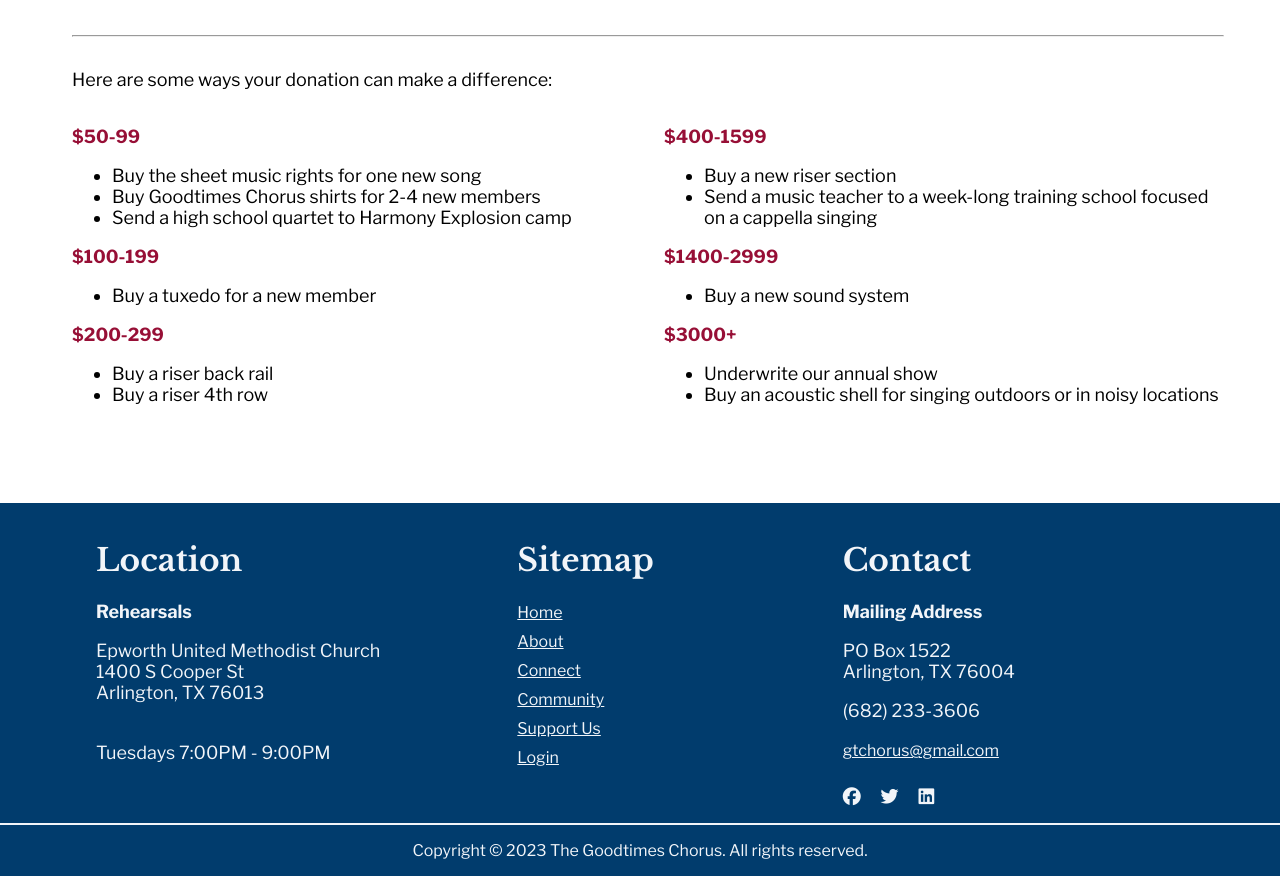
After one commit to uta-tsw0306/ctec-4350-goodtimes-redesign, a PHP site: page /support.php in a window 1280 px wide. The commit adds this page. Shown: the part 554-1430 px from the top of the page. Run offline with PHP 8.4, Linux system fonts and the light colour scheme; some libraries are stand-ins or nearby versions.

Commit message:
Add files via upload

```diff
--- a/shared.inc.php
+++ b/shared.inc.php
@@ -1,71 +1,53 @@
 <?php
 $nav = "
     <header>
-    <link rel='stylesheet' href='style.css'>
         <nav>
             <a href='index.php' class='navbar-brand'>Goodtimes Chorus</a>
             <button class='navbar-toggler' type='button' data-target='#main-navigation'><i class='fa-solid fa-bars'></i></button>
             <ul id='main-navigation' class='navbar'>
                 <li><a href='index.php' title='Home'>Home</a></li>
-                <li class='calendar-tab'><a href='calendar.php' title='Calendar'>Calendar</a>
+                <li class='calendar-tab dropdown'><a href='#' title='Calendar'>Calendar</a>
                     <ul class='calendar dropdown-content'>
-                        <li><a href='something.php' title='Title Goes Here'>Content 1</a></li>
-                        <li><a href='something.php' title='Title Goes Here'>Content 2</a></li>
+                        <li><a href='#' title='Singing Valentines'>Singing Valentines</a></li>
+                        <li><a href='#' title='Concerts'>Concerts</a></li>
                     </ul>
                 </li>
-                <li class='about-tab'><a href='about.php' title='About'>About</a>
+                <li class='about-tab dropdown'><a href='#' title='About'>About</a>
                     <ul class='about dropdown-content'>
-                        <li><a href='something.php' title='Title Goes Here'>About 1</a></li>
-                        <li><a href='something.php' title='Title Goes Here'>About 2</a></li>
-                        <li><a href='something.php' title='Title Goes Here'>About 3</a></li>
-                        <li><a href='something.php' title='Title Goes Here'>About 4</a></li>
+                        <li><a href='mission.php' title='Mission and Vision'>Mission and Vision</a></li>
+                        <li><a href='#' title='Photo Gallery'>Photo Gallery</a></li>
+                        <li><a href='repertoire.php' title='Repertoire'>Repertoire</a></li>
+                        <li><a href='#' title='Past Performances'>Past Performances</a></li>
                     </ul>
                 </li>
-                <li class='connect-tab'><a href='connect.php' title='Connect'>Connect</a>
+                <li class='connect-tab dropdown'><a href='#' title='Connect'>Connect</a>
                     <ul class='connect dropdown-content'>
-                        <li><a href='something.php' title='Title Goes Here'>Content 1</a></li>
-                        <li><a href='something.php' title='Title Goes Here'>Content 2</a></li>
+                        <li><a href='#' title='Contact'>Contact</a></li>
+                        <li><a href='#' title='Join'>Join</a></li>
                     </ul>
                 </li>
-                <li class='community-tab'><a href='community.php' title='Community'>Community</a>
+                <li class='community-tab dropdown'><a href='#' title='Community'>Community</a>
                     <ul class='community dropdown-content'>
-                        <li><a href='something.php' title='Title Goes Here'>Content 1</a></li>
-                        <li><a href='something.php' title='Title Goes Here'>Content 2</a></li>
-                        <li><a href='something.php' title='Title Goes Here'>Content 3</a></li>
-                        <li><a href='something.php' title='Title Goes Here'>Content 4</a></li>
+                        <li><a href='#' title='UTA Voice Scholarship'>UTA Voice Scholarship</a></li>
+                        <li><a href='#' title='Our Supporters'>Our Supporters</a></li>
+                        <li><a href='music_team.php' title='Music Team'>Music Team</a></li>
                     </ul>
                 </li>
-                <li class='support-tab'><a href='support.php' title='Support Us'>Support Us</a>
+                <li class='support-tab dropdown'><a href='#' title='Support Us'>Support Us</a>
                     <ul class='support dropdown-content'>
-                        <li><a href='something.php' title='Title Goes Here'>Content 3</a></li>
-                        <li><a href='something.php' title='Title Goes Here'>Content 4</a></li>
+                        <li><a href='support.php' title='Donate'>Donate</a></li>
+                        <li><a href='#' title='Book an Event'>Book an Event</a></li>
+                        <li><a href='#' title='Our First CD'>Our First CD</a></li>
                     </ul>
-                </li>";
-
-    $logOut = "<li><a href='login.php?logout' title='logout'>Log out</a></li>
+                </li>
+                <li><a href='login.php' title='Login'>Login</a> </li>
             </ul>
         </nav>
     </header>";
 
-    $userOptions = "
-                <li class='support-tab'><a href='admin_userList.php' title='list Users'>Users</a>
-                    <ul class='support dropdown-content'>
-                        <li><a href='editUserForm.php' title='New User'>Add new User</a></li>
-                    </ul>
-                </li>";
-
-    $basicNav = $nav . "<li><a href='login.php' title='Login'>Login</a> </li>
-            </ul>
-        </nav>
-    </header>";
-
-    $adminNav = $nav . $userOptions . $logOut;
-
-    $loggedInNav = $nav . $logOut;
-
 $footer = "
 <footer>
-    <div class='container'>
+    <div class='container-fluid'>
         <div class='row main-footer'>
             <div class='col-xs-12 col-md-4'>
                 <div class='footer-text'>
--- /dev/null
+++ b/support.php
@@ -0,0 +1,94 @@
+<?php
+	include ('shared.inc.php');
+?>
+<!doctype html>
+    <html>
+        <head>
+            <meta charset="utf-8">
+            <meta name="viewport" content="width=device-width, initial-scale=1, shrink-to-fit=no">
+            <meta name="keywords" content="">
+            <meta name="description" content="">
+            <meta name="author" content="Web Wise Media">
+
+            <title>Support | Goodtimes Chorus</title>
+
+            <link rel="stylesheet" href="style.css">
+
+            <script src="https://kit.fontawesome.com/403c2f4f58.js" crossorigin="anonymous"></script>
+
+
+        </head>
+
+        <body>
+        <?php echo $nav; ?>
+
+            <main>
+                <div class="container support">
+                    <div class="row">
+                        <div class="col-xs-12">
+                            <h2>Support Us</h2>
+                        </div>
+                        <div class="col-xs-12 col-lg-5">
+                            <img src="donate.jpg" alt="Male volunteer holding a donation box">
+                        </div>
+                        <div class="col-xs-12 col-lg-7">
+                            <p class="home_pg_text">As a non-profit organization, we rely on the generosity of our friends and supporters to fund our programs and events. Your contribution can help us continue to spread the love of a cappella music to audiences of all ages. Whether you make a one-time donation or become a regular sponsor, we'd be honored to have your support.</p><br><br>
+
+                            <p>To participate as a donor please <a href="#">contact us</a>.</p><br><br>
+
+                            <p>Thank you for considering the Goodtimes Chorus as your partner in promoting the beauty of barbershop harmony.</p>
+
+                        </div>
+                        <div class="col-xs-12">
+                            <hr>
+                            <p>Here are some ways your donation can make a difference:</p>
+                        </div>
+                        <div class="col-xs-12 col-lg-6">
+
+                            <p class="donationP">$50-99</p>
+                            <ul>
+                                <li>Buy the sheet music rights for one new song</li>
+                                <li>Buy Goodtimes Chorus shirts for 2-4 new members</li>
+                                <li>Send a high school quartet to Harmony Explosion camp</li>
+                            </ul>
+
+                            <p class="donationP">$100-199</p>
+                            <ul>
+                                <li>Buy a tuxedo for a new member</li>
+                            </ul>
+
+                            <p class="donationP">$200-299</p>
+                            <ul>
+                                <li>Buy a riser back rail</li>
+                                <li>Buy a riser 4th row</li>
+                            </ul>
+                        </div>
+
+                        <div class="col-xs-12 col-lg-6">
+                            <p class="donationP">$400-1599</p>
+                            <ul>
+                                <li>Buy a new riser section</li>
+                                <li>Send a music teacher to a week-long training school focused on a cappella singing</li>
+                            </ul>
+
+                            <p class="donationP">$1400-2999</p>
+                            <ul>
+                                <li>Buy a new sound system</li>
+                            </ul>
+
+                            <p class="donationP">$3000+</p>
+                            <ul>
+                                <li>Underwrite our annual show</li>
+                                <li>Buy an acoustic shell for singing outdoors or in noisy locations</li>
+                            </ul>
+                        </div>
+                    </div>
+                </div>
+            </main>
+
+            <?php echo $footer; ?>
+
+            <?php echo $js; ?>
+
+        </body>
+    </html>
```
Also changed, not shown: index.php (+20 -20 lines), app.js (line endings or trailing spaces), gtc1.png (added), gtchorus1.jpg (added).
